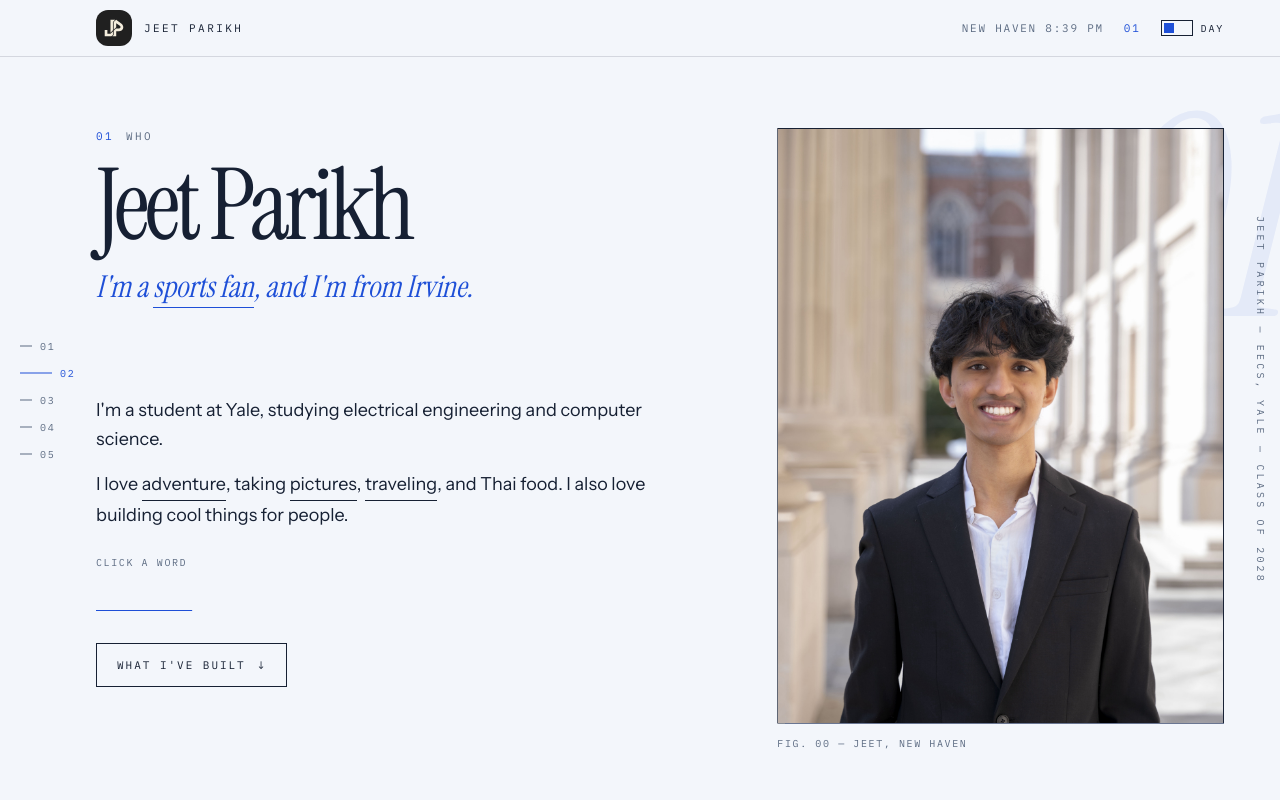
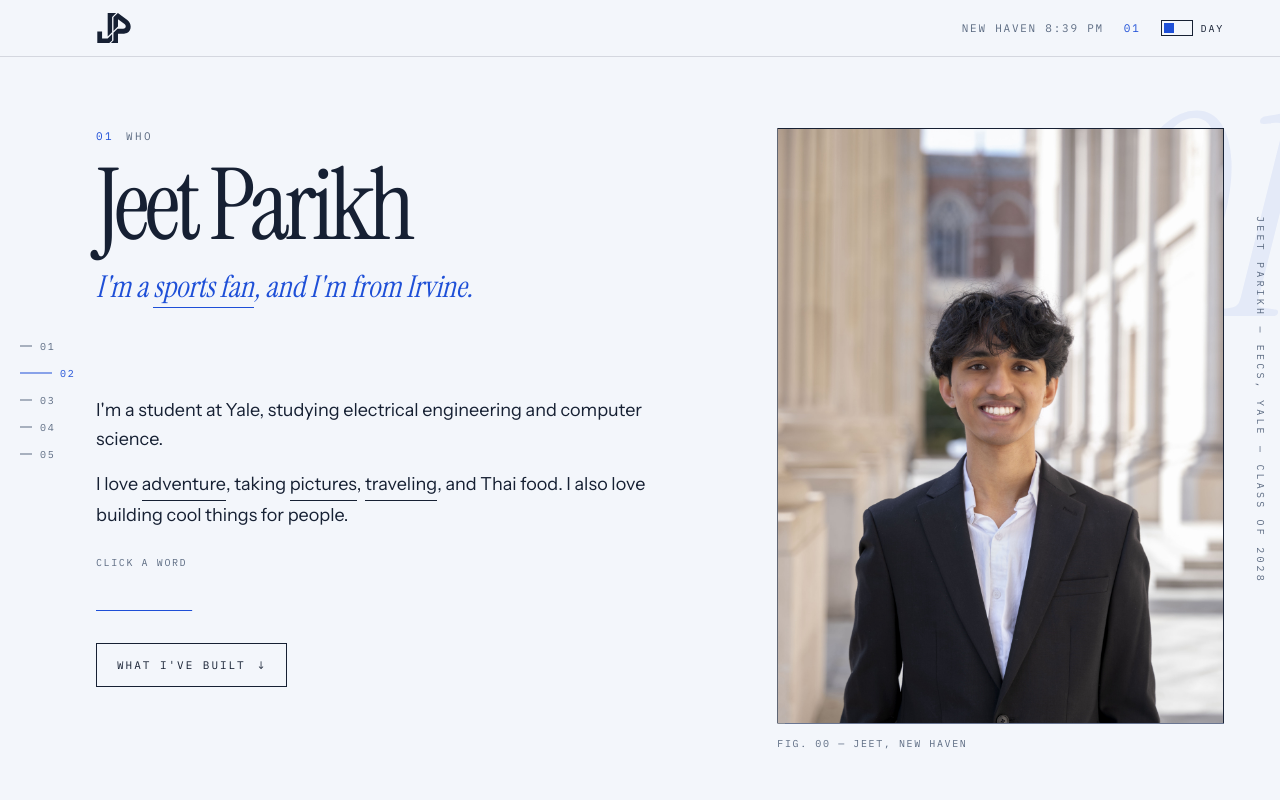
Before and after one commit to jeet-parikh/portfolio, a Next.js app: page / in a window 1280 px wide. Shown: the top 800 px of the page. Built offline with nearby package versions, Linux system fonts and the light colour scheme.

Commit message:
Use standalone JP mark and remove masthead name

```diff
--- a/components/brand-logo.tsx
+++ b/components/brand-logo.tsx
@@ -1,23 +1,15 @@
-import Image from "next/image";
-import { basePath } from "@/lib/base-path";
-
-/**
- * Renders the decorative JP monogram on a charcoal tile.
- * @param props - Optional CSS classes for the tile; defaults to h-10 w-10.
- * @returns The logo tile, with an empty image alt for use beside accessible text.
- */
+/** Decorative standalone monogram; the containing link supplies its label. */
 export function BrandLogo({ className = "h-10 w-10" }: { className?: string }) {
   return (
-    <span
-      className={`inline-flex shrink-0 items-center justify-center rounded-xl bg-[#202020] p-2 ${className}`}
+    <svg
+      viewBox="-28 -12 776 705"
+      fill="currentColor"
+      aria-hidden="true"
+      className={`shrink-0 text-ink ${className}`}
     >
-      <Image
-        src={`${basePath}/brand/jp-mark.svg`}
-        alt=""
-        width={48}
-        height={48}
-        className="h-full w-full"
-      />
-    </span>
+      <path d="M224 16H406L319 103V432L224 524Z" />
+      <path d="M0 416H103V565H222L319 472V608L258 665H0Z" />
+      <path d="M348 109L444 17L640 162C751 244 741 397 640 447C612 460 581 462 555 462H446V665H295L348 612V443L436 359H555C617 359 633 287 586 252L446 153V310L348 405Z" />
+    </svg>
   );
 }
--- a/components/site/masthead.tsx
+++ b/components/site/masthead.tsx
@@ -80,11 +80,11 @@ export function Masthead() {
       <div className="flex h-14 items-center justify-between gap-4 px-5 sm:px-8 lg:pr-14 lg:pl-24">
         <a
           href="#who"
+          aria-label="Jeet Parikh — back to top"
           data-cursor="go"
           className="flex items-center gap-3 font-mono text-[11px] tracking-[0.22em] uppercase"
         >
           <BrandLogo className="h-9 w-9" />
-          Jeet Parikh
         </a>
         <div className="flex items-center gap-4 sm:gap-5">
           <p
```
Also changed, not shown: public/brand/README.md.
